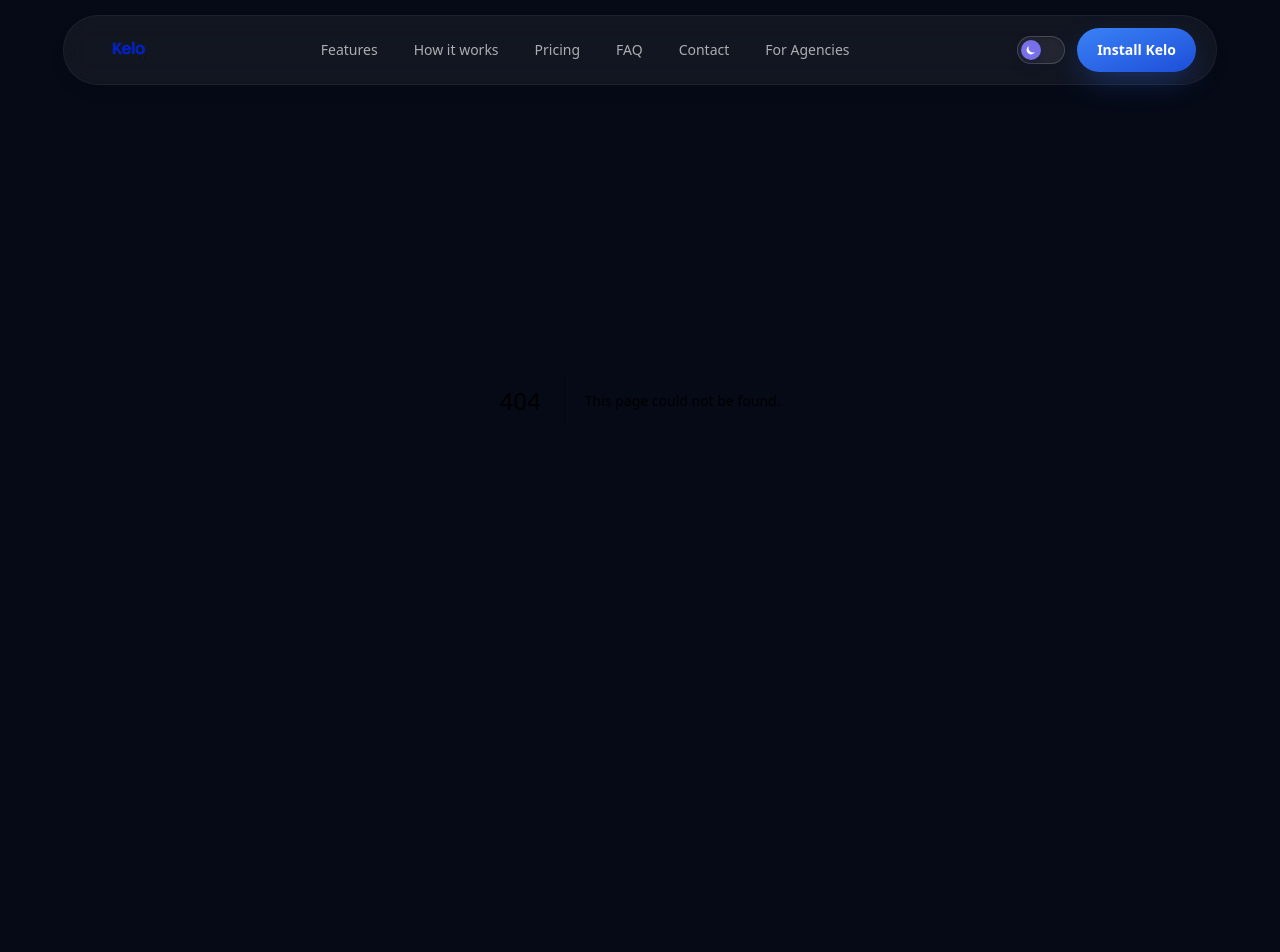
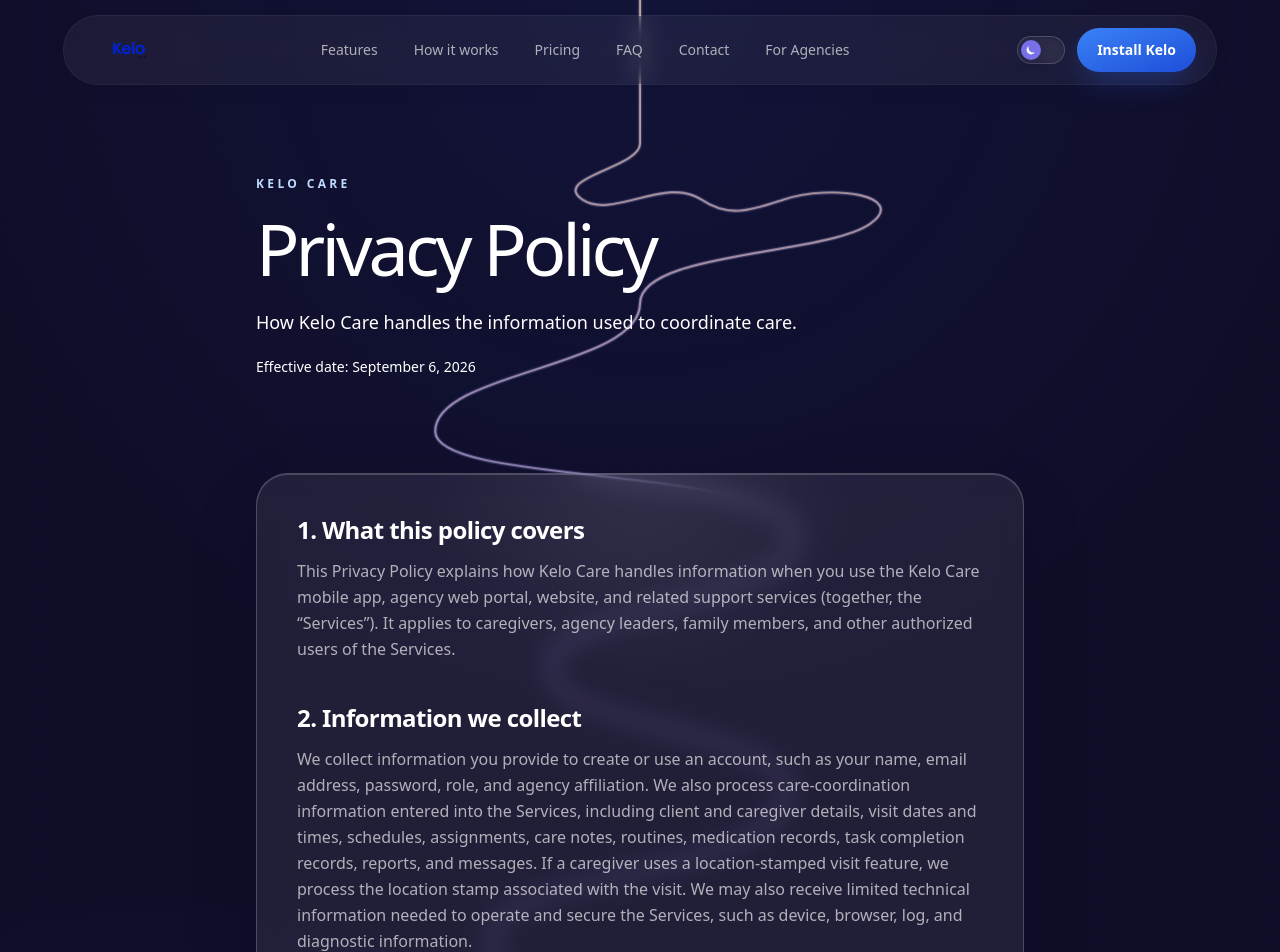
Before and after one commit to mevxx2/kelo-web, a Next.js app: page /privacy in a window 1280 px wide. Before the commit this address had no page. Shown: the top 952 px of the page. Before the commit the page ends 800 px from the top, so only its background shows below. Built offline with nearby package versions, Linux system fonts and the light colour scheme.

Commit message:
Add Kelo Care privacy policy

```diff
--- /dev/null
+++ b/app/privacy/page.tsx
@@ -0,0 +1,108 @@
+import type { Metadata } from "next";
+
+import { CareCanvas } from "@/components/landing/care-thread";
+import { SiteFooter } from "@/components/site-footer";
+import { LivingCard } from "@/components/ui/living-card";
+
+const description =
+  "Learn how Kelo Care collects, uses, protects, and shares information used to coordinate care.";
+
+export const metadata: Metadata = {
+  title: "Privacy Policy",
+  description,
+  openGraph: { title: "Kelo Care Privacy Policy", description, images: ["/og.png"] },
+  twitter: { title: "Kelo Care Privacy Policy", description, images: ["/og.png"] },
+};
+
+const sections = [
+  {
+    title: "1. What this policy covers",
+    body: "This Privacy Policy explains how Kelo Care handles information when you use the Kelo Care mobile app, agency web portal, website, and related support services (together, the “Services”). It applies to caregivers, agency leaders, family members, and other authorized users of the Services.",
+  },
+  {
+    title: "2. Information we collect",
+    body: "We collect information you provide to create or use an account, such as your name, email address, password, role, and agency affiliation. We also process care-coordination information entered into the Services, including client and caregiver details, visit dates and times, schedules, assignments, care notes, routines, medication records, task completion records, reports, and messages. If a caregiver uses a location-stamped visit feature, we process the location stamp associated with the visit. We may also receive limited technical information needed to operate and secure the Services, such as device, browser, log, and diagnostic information.",
+  },
+  {
+    title: "3. How we use information",
+    body: "We use information to provide and improve the Services; authenticate users; show the right records to authorized people; create schedules, reports, and care records; provide support; communicate about the Services; prevent misuse; and protect the security and reliability of Kelo Care.",
+  },
+  {
+    title: "4. Who can see care information",
+    body: "Care information is shared within Kelo Care according to the role and access permissions set for an account. For example, authorized agency leaders can access records belonging to their agency, while caregivers can access clients and work assigned to them. Users and agencies are responsible for assigning access carefully and keeping their account credentials private.",
+  },
+  {
+    title: "5. When we share information",
+    body: "We share information with service providers that help us run Kelo Care, including our hosted database and authentication provider, Supabase. These providers may process information only to provide services to Kelo Care. We may also disclose information when required by law, to protect the rights, safety, and security of Kelo Care or others, or as part of a business transaction such as a merger or acquisition. Kelo Care does not sell personal information.",
+  },
+  {
+    title: "6. Retention and deletion",
+    body: "We retain information for as long as needed to provide the Services, meet legal or operational requirements, resolve disputes, and enforce agreements. An agency may need to retain care records for its own operational or legal reasons. To request account deletion or ask about information associated with your account, contact us at hello@kelo-care.com. We may need to verify your identity and coordinate with the relevant agency before acting on a request.",
+  },
+  {
+    title: "7. Your choices and rights",
+    body: "You can update certain account information through the Services. Depending on where you live, you may have rights to request access to, correction of, deletion of, or a copy of your personal information, subject to applicable law. To make a request, email hello@kelo-care.com with enough detail for us to understand and verify it.",
+  },
+  {
+    title: "8. Security",
+    body: "We use reasonable administrative, technical, and organizational safeguards designed to protect information. No method of transmission or storage is completely secure, so please use a strong, unique password and contact us promptly if you believe your account has been accessed without permission.",
+  },
+  {
+    title: "9. Changes to this policy",
+    body: "We may update this Privacy Policy as Kelo Care evolves. If we make material changes, we will post the updated policy here and update the effective date below. Continued use of the Services after an update means the updated policy applies to your use.",
+  },
+];
+
+export default function PrivacyPage() {
+  return (
+    <CareCanvas>
+      <section id="hero" className="relative px-5 pb-16 pt-36 sm:pb-24 sm:pt-44">
+        <div className="mx-auto max-w-3xl">
+          <p className="text-xs font-semibold uppercase tracking-[.28em] text-kelo-200">
+            Kelo Care
+          </p>
+          <h1 className="mt-5 text-balance text-5xl font-medium tracking-[-.055em] text-white sm:text-7xl">
+            Privacy Policy
+          </h1>
+          <p className="mt-6 max-w-2xl text-lg leading-relaxed text-white/65">
+            How Kelo Care handles the information used to coordinate care.
+          </p>
+          <p className="mt-5 text-sm text-white/45">Effective date: September 6, 2026</p>
+        </div>
+      </section>
+
+      <section className="relative px-5 pb-28 sm:pb-36">
+        <div className="mx-auto max-w-3xl">
+          <LivingCard className="p-6 sm:p-10">
+            <div className="space-y-10">
+              {sections.map((section) => (
+                <section key={section.title}>
+                  <h2 className="text-xl font-semibold tracking-tight text-white sm:text-2xl">
+                    {section.title}
+                  </h2>
+                  <p className="mt-3 text-base leading-relaxed text-white/65">
+                    {section.body}
+                  </p>
+                </section>
+              ))}
+
+              <section className="border-t border-white/10 pt-10">
+                <h2 className="text-xl font-semibold tracking-tight text-white sm:text-2xl">
+                  10. Contact us
+                </h2>
+                <p className="mt-3 text-base leading-relaxed text-white/65">
+                  Questions about this Privacy Policy or Kelo Care&apos;s privacy practices can be sent to{" "}
+                  <a className="font-medium text-kelo-200 underline underline-offset-4" href="mailto:hello@kelo-care.com">
+                    hello@kelo-care.com
+                  </a>.
+                </p>
+              </section>
+            </div>
+          </LivingCard>
+        </div>
+      </section>
+
+      <SiteFooter />
+    </CareCanvas>
+  );
+}
--- a/components/landing/footer.tsx
+++ b/components/landing/footer.tsx
@@ -26,7 +26,7 @@
   {
     heading: "Legal",
     links: [
-      { label: "Privacy", href: "/#" },
+      { label: "Privacy", href: "/privacy" },
       { label: "Terms", href: "/#" },
       { label: "Accessibility", href: "/#" },
     ],
--- a/components/site-footer.tsx
+++ b/components/site-footer.tsx
@@ -11,7 +11,7 @@
             <p className="mt-4 text-sm text-white/55">Questions or support? <a href="mailto:hello@kelo-care.com" className="font-medium text-kelo-200 underline underline-offset-4">hello@kelo-care.com</a></p>
           </div>
           <FooterColumn title="Product" links={[["Features", "/#features"], ["How it works", "/#how-it-works"], ["Pricing", "/#pricing"], ["FAQ", "/#faq"]]} />
-          <FooterColumn title="Company" links={[["Support & contact", "mailto:hello@kelo-care.com"], ["Privacy", "/#"], ["Terms", "/#"], ["Accessibility", "/#"]]} />
+          <FooterColumn title="Company" links={[["Support & contact", "mailto:hello@kelo-care.com"], ["Privacy", "/privacy"], ["Terms", "/#"], ["Accessibility", "/#"]]} />
         </div>
         <div className="mt-14 flex flex-col gap-3 border-t border-white/10 pt-7 text-sm text-white/35 sm:flex-row sm:justify-between">
           <p>© {new Date().getFullYear()} Kelo Care. All rights reserved.</p>
```
